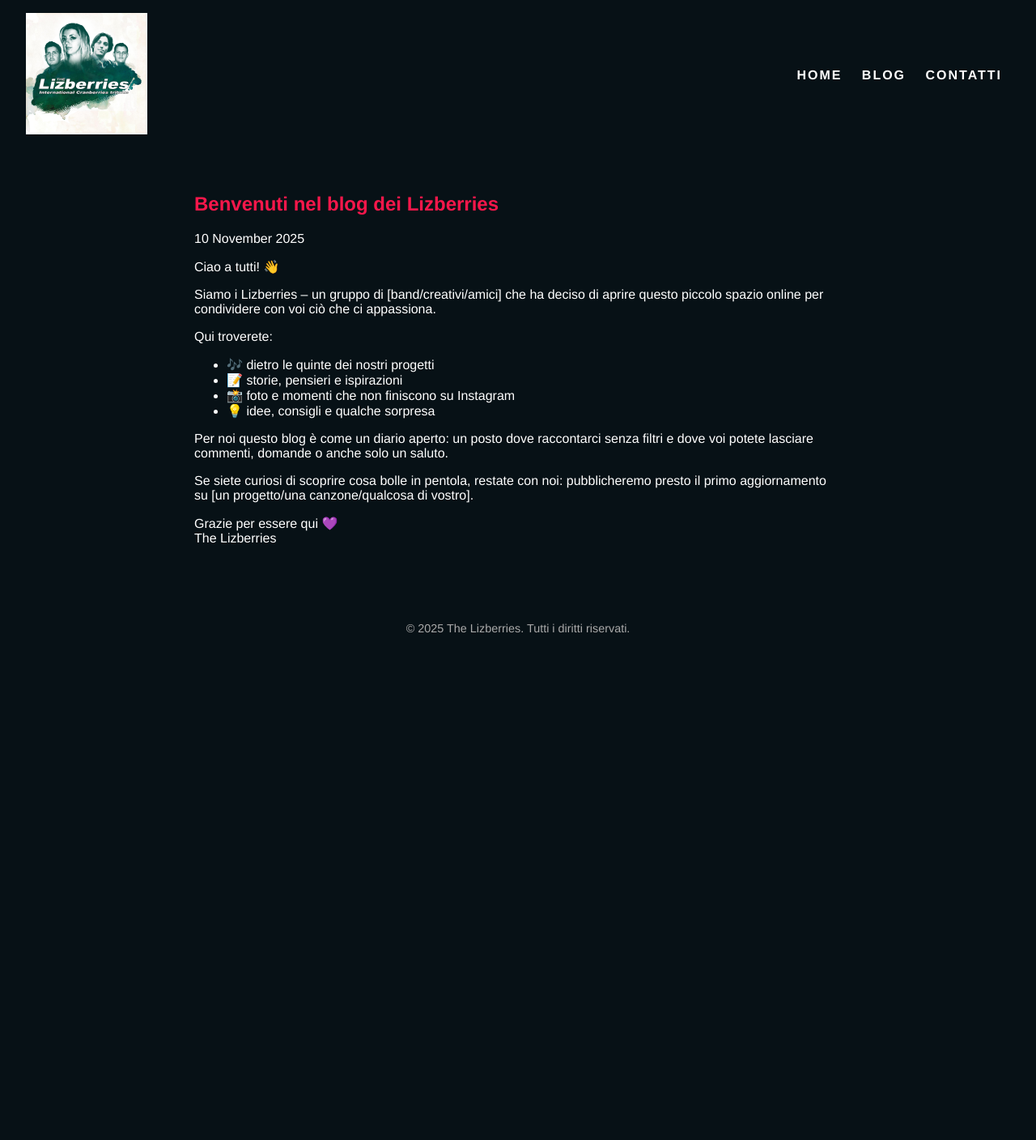
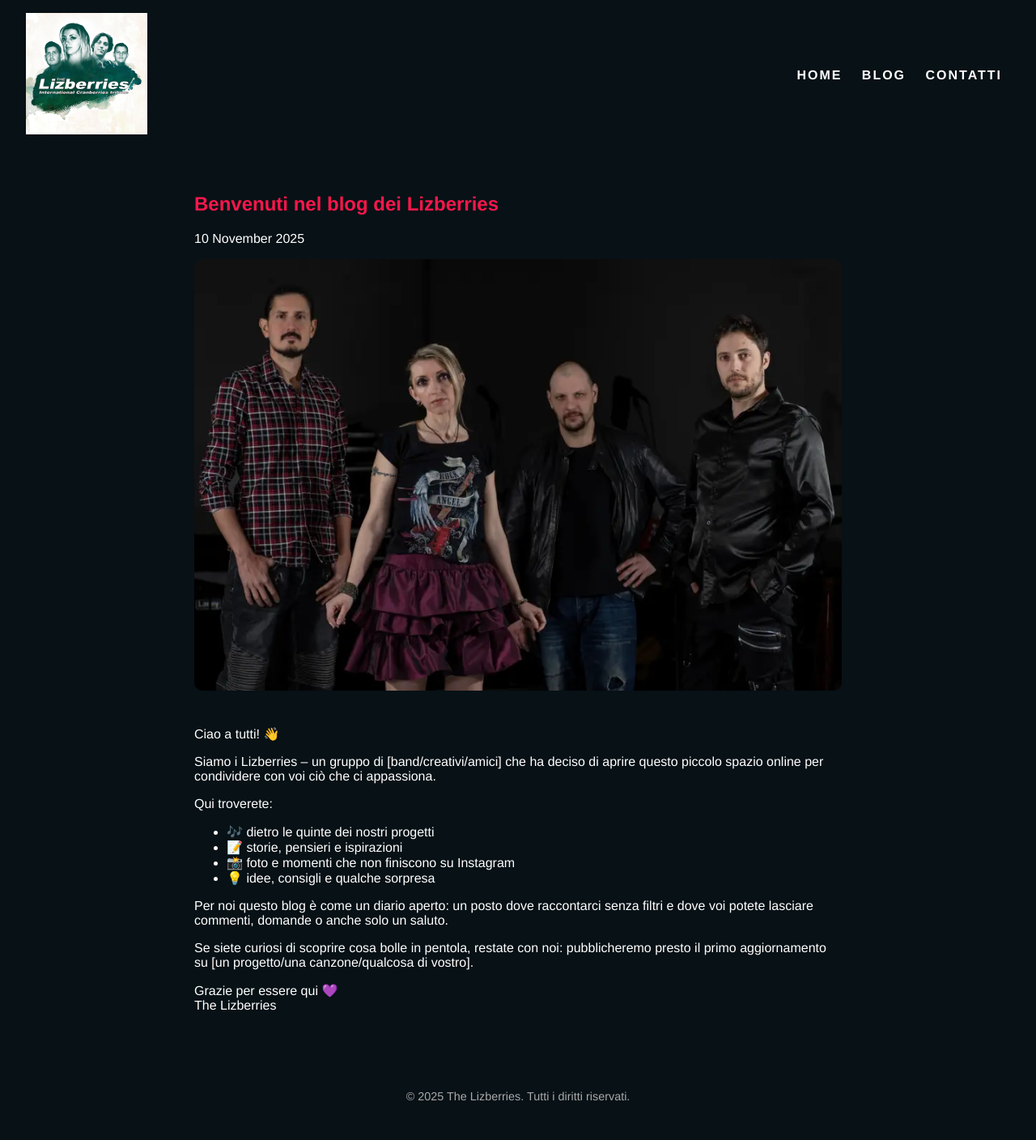
Before and after one commit to thelizberries/blog-lizberries, a Jekyll site: the page built from _posts/2025-11-09-welcome.md, in a window 1280 px wide. Shown: the whole page at 81% size. Built offline with Jekyll 4.4.1, drawn with Linux system fonts in a browser that asks for light colours; before the commit the page ends 900 px from its top, so only the background shows below that.

Commit message:
Add image to welcome post
Add an image to the welcome post

```diff
--- a/_posts/2025-11-09-welcome.md
+++ b/_posts/2025-11-09-welcome.md
@@ -2,6 +2,7 @@
 layout: post
 title: "Benvenuti nel blog dei Lizberries"
 date: 2025-11-10
+image: /assets/images/theLizberries.webp
 ---
 
 Ciao a tutti! 👋
```
